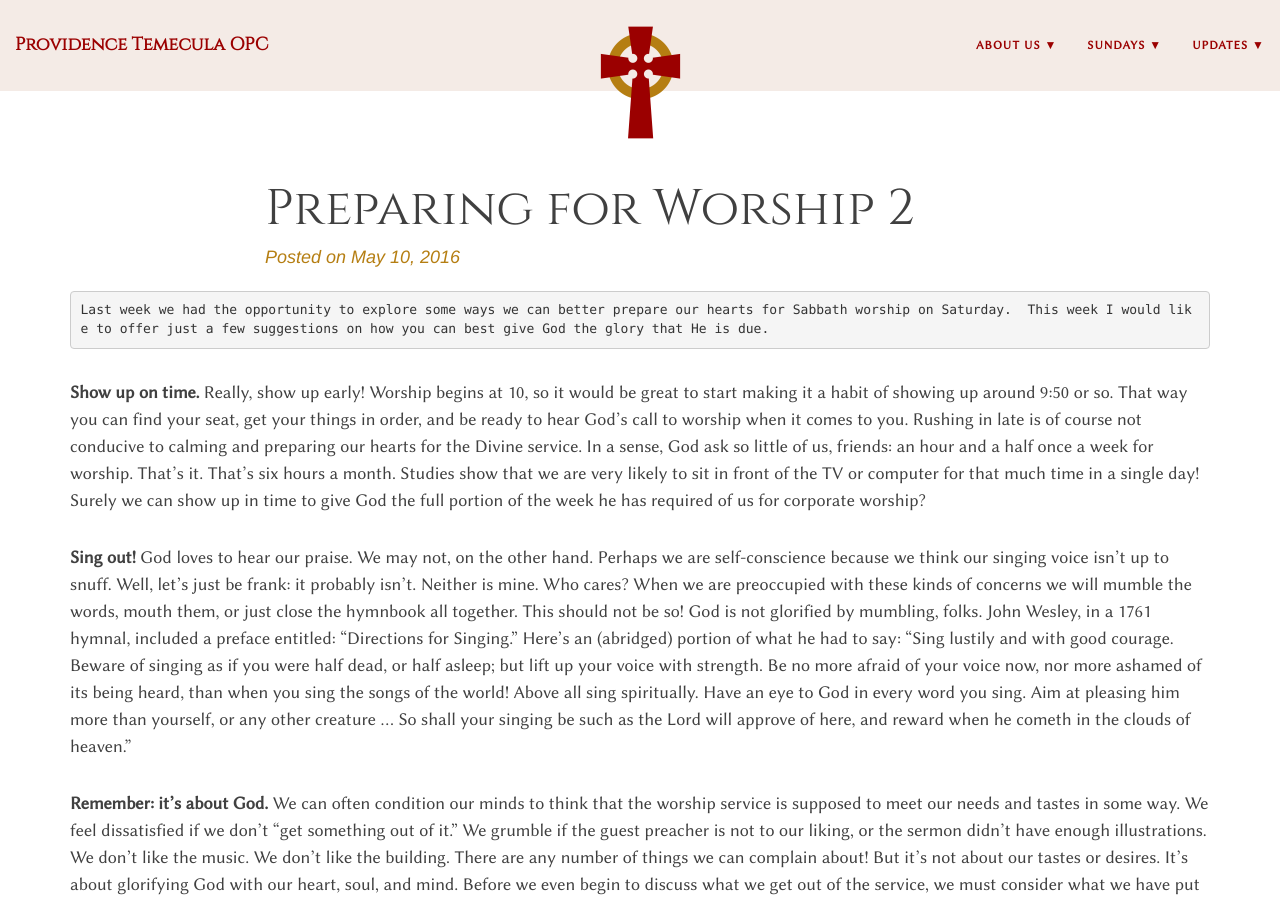
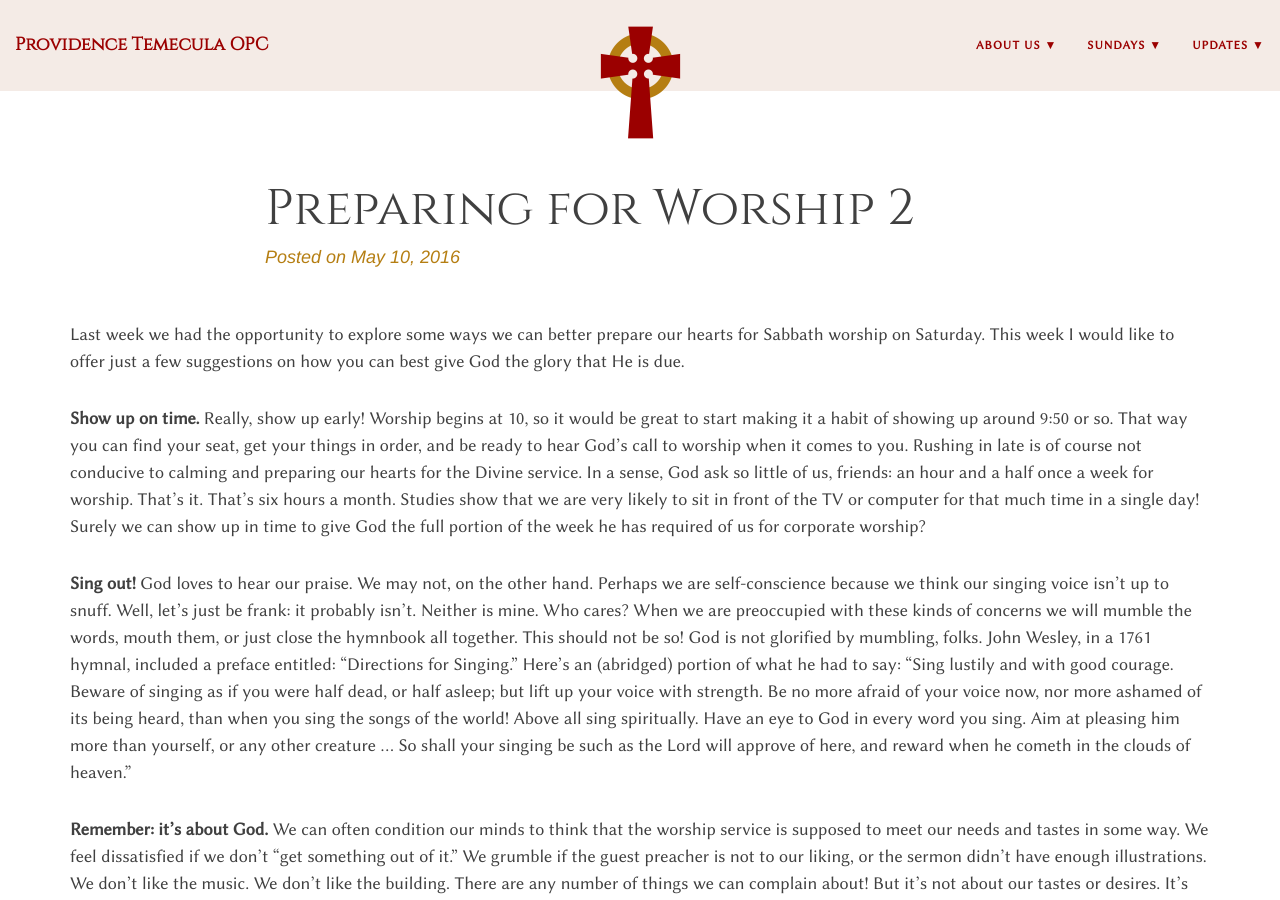
Before and after one commit to japodacaj/temeculaopc.github.io, a Jekyll site: the page built from _posts/blog/2016-05-10-preparing-for-worship.md, in a window 1280 px wide and 900 px high. Built offline with Jekyll 4.4.1, drawn with Linux system fonts in a browser that asks for light colours; nearby versions of some CDN libraries.

```diff
--- a/_posts/blog/2016-05-10-preparing-for-worship.md
+++ b/_posts/blog/2016-05-10-preparing-for-worship.md
@@ -1,11 +1,11 @@
 ---
+category: blog
 layout: post
 published: true
 title: Preparing for Worship 2
-category: blog
-date: "2016-05-10"
+date: '2016-05-10'
 ---
-	Last week we had the opportunity to explore some ways we can better prepare our hearts for Sabbath worship on Saturday.  This week I would like to offer just a few suggestions on how you can best give God the glory that He is due.
+Last week we had the opportunity to explore some ways we can better prepare our hearts for Sabbath worship on Saturday.  This week I would like to offer just a few suggestions on how you can best give God the glory that He is due.
 
 **Show up on time.**  Really, show up early!  Worship begins at 10, so it would be great to start making it a habit of showing up around 9:50 or so.  That way you can find your seat, get your things in order, and be ready to hear God’s call to worship when it comes to you.  Rushing in late is of course not conducive to calming and preparing our hearts for the Divine service.  In a sense, God ask so little of us, friends: an hour and a half once a week for worship. That’s it.  That’s six hours a month.  Studies show that we are very likely to sit in front of the TV or computer for that much time in a single day!  Surely we can show up in time to give God the full portion of the week he has required of us for corporate worship?
 
```
